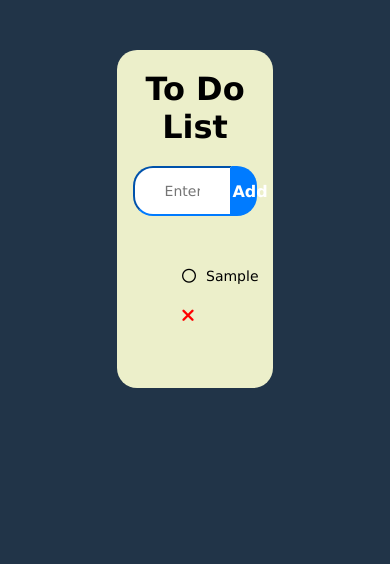
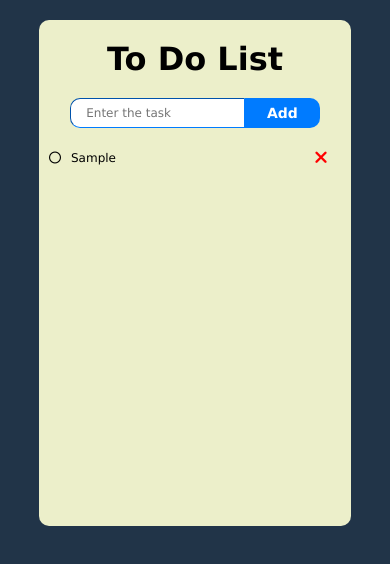
Before and after one commit to SriramKannanV/To-Do-List, a plain HTML site: page index.html in a window 390 px wide. Both pictures are taken after typing "Sample" into the empty fields and a click on the button "Add". Drawn offline with Linux system fonts and the light colour scheme.

Commit message:
Responsive Design

```diff
--- a/style.css
+++ b/style.css
@@ -92,8 +92,74 @@
     float: right;
     color: red;
     border-radius: 50%;
-
 }
 #container_task li span:hover{
     background-color: lightgray;
 }
+
+/* media query */
+
+@media screen and (max-width: 768px) {
+    #container{
+        width: 100%;
+        height: 100vh;
+        background-color: #213448;
+        padding-top: 20px;
+    }
+    #container_box{
+        width: 80vw;
+        min-height: 60vh;
+        max-height: 90vh;
+        background-color: #ECEFCA;
+        margin: 0 auto 50px;
+        text-align: center;
+        border-radius: 10px;
+        padding-bottom: 20px;
+    }
+    #container_input{
+        width: 80%;
+        height: auto;
+        display: flex;
+        margin: 0 auto;
+        padding-bottom: 20px;
+    }
+    #container_input input{
+        width: 70%;
+        height: 30px;
+        border-radius: 10px 0 0 10px;
+        border-width: 1px;
+        border-color: #007bff;
+        font-size: 12px;
+        outline: none;
+        padding: 0 15px;
+    }
+    #container_input button{
+        width: 30%;
+        height: 30px;
+        border-radius: 0 10px 10px 0;
+        background-color: #007bff;
+        color: #fff;
+        font-size: 14px;
+        font-weight: bold;
+        border: none;
+        outline: none;
+    }
+    #container_task{
+        width: 100%;
+        height: auto;
+        list-style: none;
+        text-align: left;
+        padding: 0 10px;
+    }
+    #container_task li{
+        font-size: 12px;
+        line-height: 20px;
+    }
+    #container_task li::before{
+        font-family: "Font Awesome 6 Free";
+        content: "\f111";
+    }
+    #container_task li span:hover{
+        background-color: transparent;
+    }
+}
```
